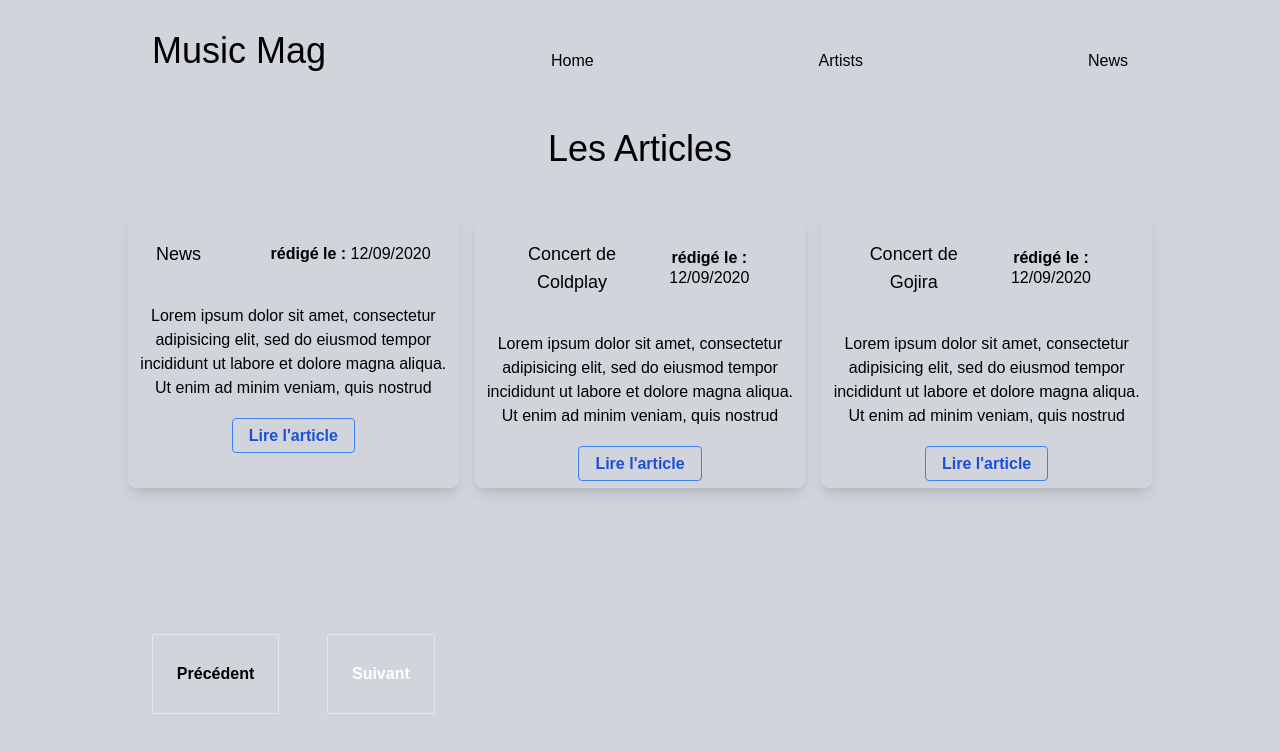
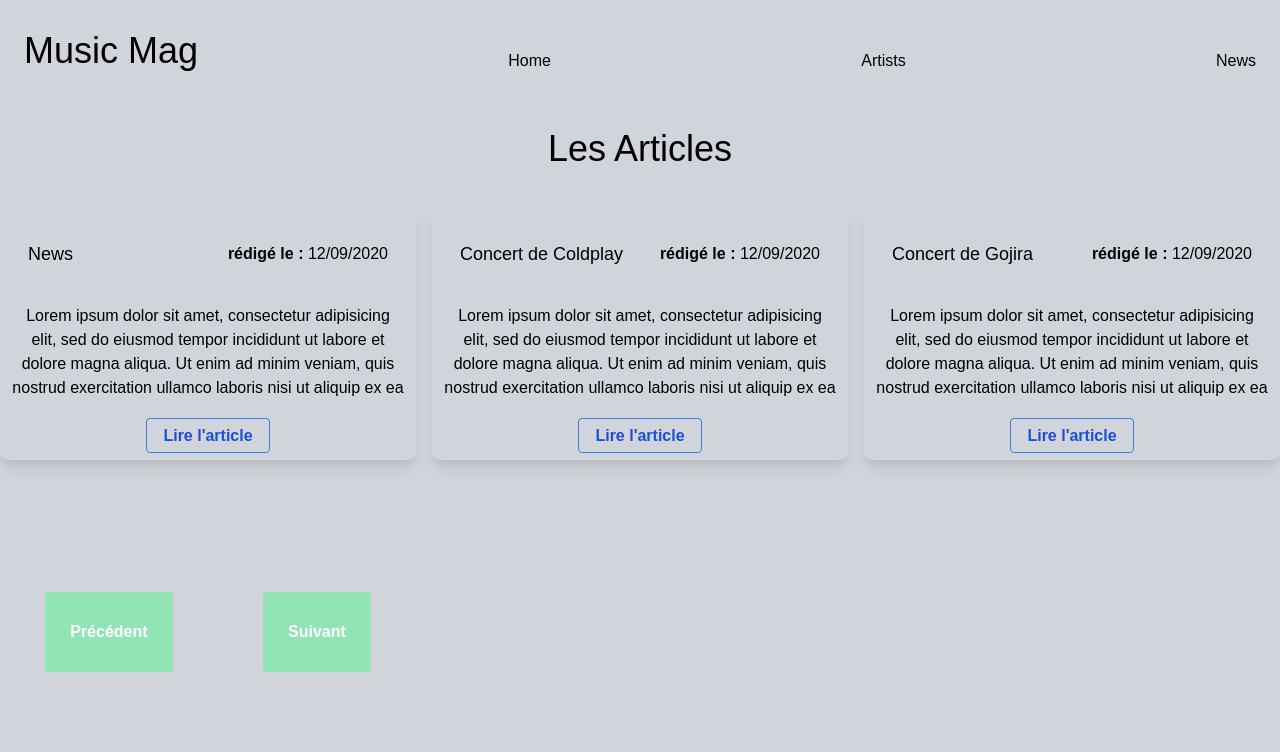
Before and after one commit to OwenCoogan/music_mag_vueJS, a Vue app: page /articles in a window 1280 px wide. Shown: the top 752 px of the page. Built offline with nearby package versions, Linux system fonts and the light colour scheme; data requests are answered from the project's data file.

Commit message:
Update app.css

```diff
--- a/src/assets/css/app.css
+++ b/src/assets/css/app.css
@@ -8,7 +8,6 @@
 }
 
 #app{
-    padding: 0 10%;
     text-align:center;
     height:100%;
 }
@@ -63,4 +62,10 @@ p{
 .paginate-btn{
     height:80px;
     margin:auto;
+    border: solid 1px #93e4b5;
+    color: #ffffff;
+    background-color: #93e4b5;
 }
+.paginate-btn:hover{
+    opacity: 0.7;
+}
```
